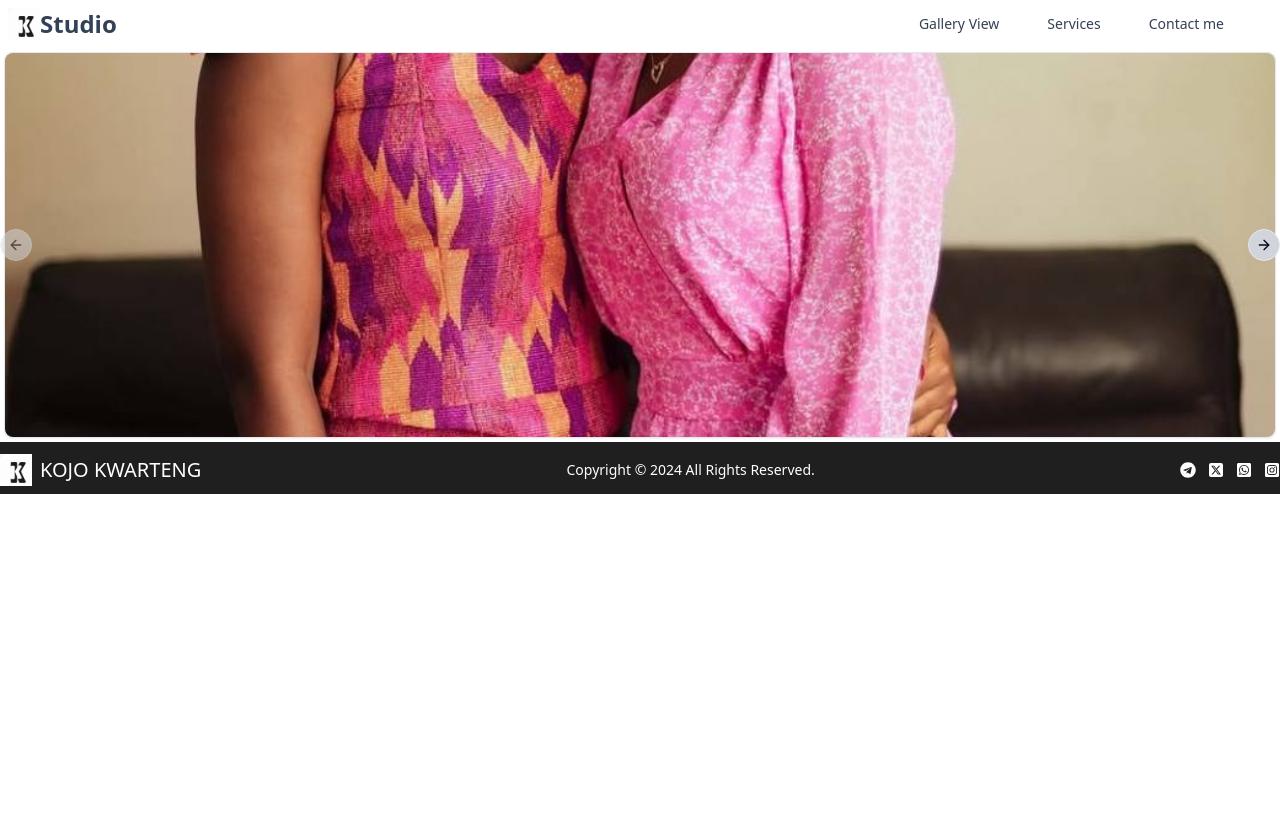
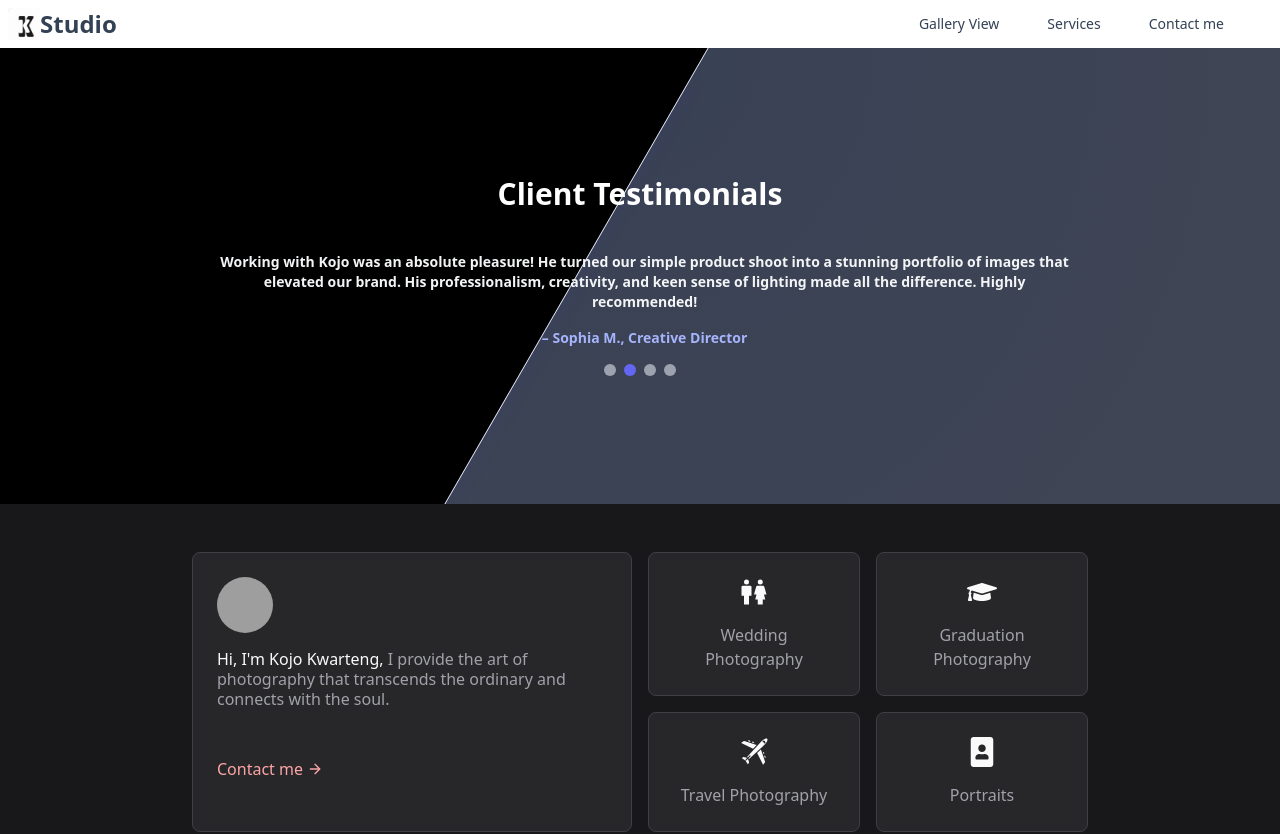
Before and after one commit to dngtemple/kwart-web, a React (Vite) app: page / in a window 1280 px wide. Shown: the top 834 px of the page. Before the commit the page ends 800 px from the top, so only its background shows below. Built offline with nearby package versions, Linux system fonts and the light colour scheme; grey boxes are pictures that could not be loaded.

Commit message:
building the servies, slider and testimonial pages

```diff
--- a/package.json
+++ b/package.json
@@ -14,6 +14,7 @@
     "class-variance-authority": "^0.7.1",
     "clsx": "^2.1.1",
     "embla-carousel-react": "^8.5.1",
+    "framer-motion": "^11.15.0",
     "lucide-react": "^0.469.0",
     "react": "^18.3.1",
     "react-dom": "^18.3.1",
--- a/src/App.jsx
+++ b/src/App.jsx
@@ -4,12 +4,17 @@ import './App.css'
 import Footer from "./components/footer.jsx";
 import Slider from './components/slider';
 import Header from './components/header';
+import Services from "./components/services.jsx"
+import Testimonials from './components/testimonials';
+
 function App() {
 
 
   return (
     <>
      <Header/>
+     <Testimonials/>
+     <Services/>
      <Slider/>
      <Footer/>
     </>
--- /dev/null
+++ b/src/components/services.jsx
@@ -0,0 +1,124 @@
+import React from "react";
+import { motion } from "framer-motion";
+import { twMerge } from "tailwind-merge";
+import { FiArrowRight, FiMapPin } from "react-icons/fi";
+
+import { FaGraduationCap } from "react-icons/fa";
+import { GiCommercialAirplane } from "react-icons/gi";
+import { FaPortrait } from "react-icons/fa";
+import { BiMaleFemale } from "react-icons/bi";
+
+
+const services = () => {
+  return (
+    <div className="min-h-screen sm:min-h-64 bg-zinc-900 px-4 py-12 text-zinc-50">
+      <motion.div
+        initial="initial"
+        animate="animate"
+        transition={{
+          staggerChildren: 0.05,
+        }}
+        className="mx-auto grid max-w-4xl grid-flow-dense grid-cols-12 gap-4"
+      >
+        <HeaderBlock />
+
+        <LocationBlock />
+        <LocationBlock1 />
+        <LocationBlock2 />
+        <LocationBlock3 />
+
+      </motion.div>
+    </div>
+  );
+};
+
+const Block = ({ className, ...rest }) => {
+  return (
+    <motion.div
+      variants={{
+        initial: {
+          scale: 0.5,
+          y: 50,
+          opacity: 0,
+        },
+        animate: {
+          scale: 1,
+          y: 0,
+          opacity: 1,
+        },
+      }}
+      transition={{
+        type: "spring",
+        mass: 3,
+        stiffness: 400,
+        damping: 50,
+      }}
+      className={twMerge(
+        "col-span-4 rounded-lg border border-zinc-700 bg-zinc-800 p-6",
+        className
+      )}
+      {...rest}
+    />
+  );
+};
+
+const HeaderBlock = () => (
+  <Block className="col-span-12 row-span-2 md:col-span-6">
+    <img
+      src="https://api.dicebear.com/8.x/lorelei-neutral/svg?seed=John"
+      alt="avatar"
+      className="mb-4 size-14 rounded-full"
+    />
+    <h1 className="mb-12 text-l font-medium leading-tight">
+      Hi, I'm Kojo Kwarteng,{" "}
+      <span className="text-zinc-400 text-xm">
+        I provide the art of photography that transcends the ordinary and connects with the soul.
+      </span>
+    </h1>
+    <a
+      href="#"
+      className="flex items-center gap-1 text-red-300 hover:underline"
+    >
+      Contact me <FiArrowRight />
+    </a>
+  </Block>
+);
+
+
+
+const LocationBlock = () => (
+  <Block className="col-span-12 flex flex-col items-center gap-4 md:col-span-3">
+    <BiMaleFemale className="text-3xl" />
+    <p className="text-center text-l text-zinc-400">Wedding Photography</p>
+  </Block>
+);
+
+const LocationBlock1 = () => (
+  <Block className="col-span-12 flex flex-col items-center gap-4 md:col-span-3">
+    <FaGraduationCap className="text-3xl" />
+    <p className="text-center text-l text-zinc-400">Graduation Photography</p>
+  </Block>
+);
+
+const LocationBlock2 = () => (
+  <Block className="col-span-12 flex flex-col items-center gap-4 md:col-span-3">
+    <GiCommercialAirplane className="text-3xl" />
+    <p className="text-center text-l text-zinc-400">Travel Photography</p>
+  </Block>
+);
+
+const LocationBlock3 = () => (
+  <Block className="col-span-12 flex flex-col items-center gap-4 md:col-span-3">
+    <FaPortrait className="text-3xl" />
+    <p className="text-center text-l text-zinc-400">Portraits</p>
+  </Block>
+);
+
+
+
+
+
+
+
+
+export default services;
--- a/src/components/slider.jsx
+++ b/src/components/slider.jsx
@@ -17,7 +17,7 @@ export default function Slider() {
   const localImages = ["/p13.jpg", "/p9.jpg", "/p10.jpg", "/p11.jpg", "/p12.jpg"];
 
   return (
-    <Carousel className="w-full ">
+    <Carousel className="w-full bg-gray-900">
       <CarouselContent>
         {localImages.map((imagePath, index) => (
           <CarouselItem key={index}>
--- /dev/null
+++ b/src/components/testimonials.jsx
@@ -0,0 +1,84 @@
+import React, { useState, useEffect } from "react";
+
+export default function Testimonials() {
+  const [currentIndex, setCurrentIndex] = useState(0);
+
+  const testimonials = [
+    {
+      id: 1,
+      quote:
+        "He captured the most beautiful portraits of my family. His patience and warm personality made the entire session enjoyable, even for my kids, who are not easy to photograph! The final images were breathtaking, and we’ll treasure them forever. Thank you, Kojo!",
+      author: "– Linda A.",
+    },
+    {
+      id: 2,
+      quote:
+        "Working with Kojo was an absolute pleasure! He turned our simple product shoot into a stunning portfolio of images that elevated our brand. His professionalism, creativity, and keen sense of lighting made all the difference. Highly recommended!",
+      author: "– Sophia M., Creative Director",
+    },
+    {
+      id: 3,
+      quote:
+        "Kojo has an incredible eye for detail! He captured moments from our wedding that we will cherish forever. Every photo tells a story, and his ability to make us feel comfortable in front of the camera made all the difference. Highly recommended!",
+      author: "– Amelia and Daniel",
+    },
+    {
+      id: 4,
+      quote:
+        "His photography helped me stand out as a professional. His headshots were exactly what I needed, capturing both confidence and approachability. I’m beyond happy with the results!",
+      author: "– Michael T.",
+    },
+  ];
+
+  useEffect(() => {
+    const interval = setInterval(() => {
+      setCurrentIndex((prevIndex) => (prevIndex + 1) % testimonials.length);
+    }, 5000); // Automatically slide every 5 seconds
+
+    return () => clearInterval(interval);
+  }, [testimonials.length]);
+
+  return (
+    <section className="relative isolate overflow-hidden  bg-slate-900 px-6 py-24 sm:py-32 lg:px-8">
+      <div className="absolute inset-0 -z-10 bg-[radial-gradient(45rem_50rem_at_top,theme(colors.indigo.100),white)] opacity-20"></div>
+      <div className="absolute inset-y-0 right-1/2 -z-10 mr-16 w-[200%] origin-bottom-left skew-x-[-30deg] bg-black text-white shadow-xl shadow-indigo-600/10 ring-1 ring-indigo-50 sm:mr-28 lg:mr-0 xl:mr-16 xl:origin-center"></div>
+      <div className="mx-auto max-w-2xl lg:max-w-4xl">
+        <h2 className="mb-10 text-center text-2xl font-semibold text-white sm:text-3xl">Client Testimonials</h2>
+        <div className="relative">
+          {/* Carousel Wrapper */}
+          <div className="overflow-hidden">
+            <div
+              className="flex transition-transform duration-700 ease-in-out"
+              style={{ transform: `translateX(-${currentIndex * 100}%)` }}
+            >
+              {testimonials.map((testimonial) => (
+                <div
+                  key={testimonial.id}
+                  className="flex-shrink-0 w-full px-4"
+                  style={{ flex: "0 0 100%" }}
+                >
+                  <blockquote className="text-center text-xl font-semibold text-gray-100 sm:text-2xl">
+                    <p className="mb-4 text-sm">{testimonial.quote}</p>
+                    <footer className="text-sm text-indigo-300">{testimonial.author}</footer>
+                  </blockquote>
+                </div>
+              ))}
+            </div>
+          </div>
+
+          {/* Dots Navigation */}
+          <div className="flex justify-center mt-4 space-x-2">
+            {testimonials.map((_, index) => (
+              <span
+                key={index}
+                className={`w-3 h-3 rounded-full ${
+                  index === currentIndex ? "bg-indigo-500" : "bg-gray-400"
+                }`}
+              ></span>
+            ))}
+          </div>
+        </div>
+      </div>
+    </section>
+  );
+}
```
Also changed, not shown: 1 other file (tests, documents, lock files or other folders).
